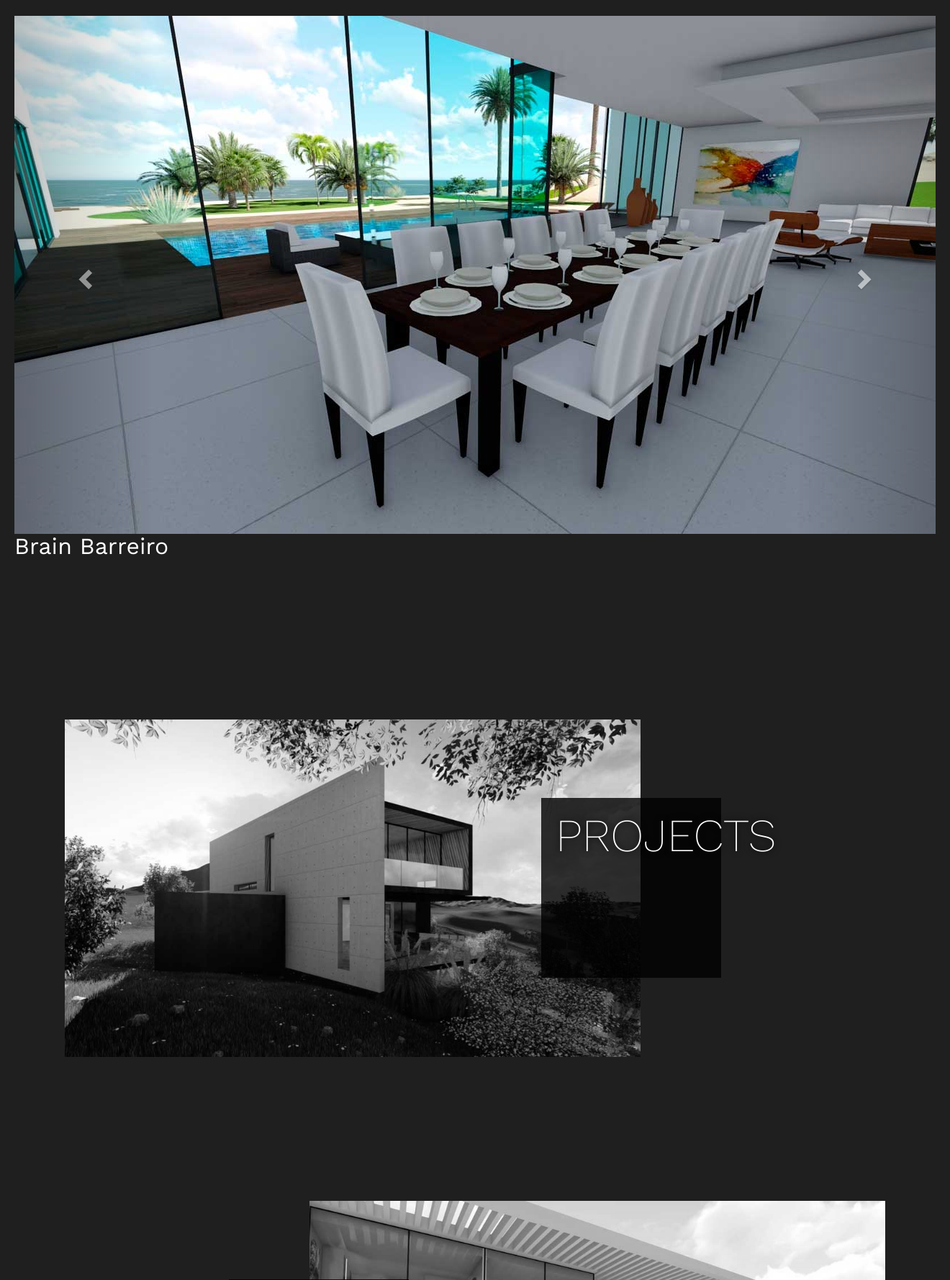
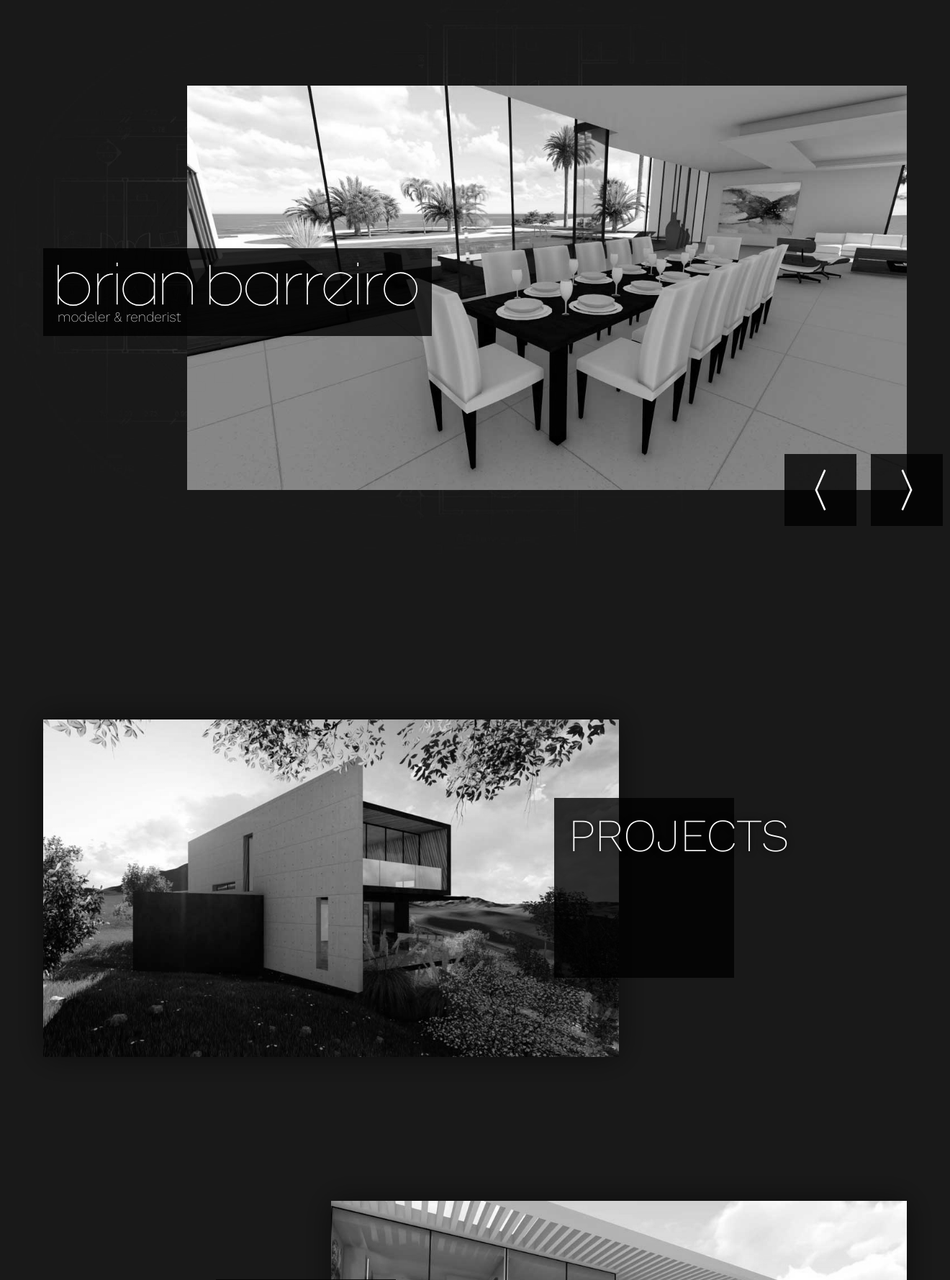
Before and after one commit to wilmer2000/brianbarreiro.com, a PHP site: page /static/index.html in a window 1320 px wide. Shown: the top 1779 px of the page at 72% size. Run offline with PHP 8.4, Linux system fonts and the light colour scheme.

Commit message:
added new design

```diff
--- a/static/css/styles.css
+++ b/static/css/styles.css
@@ -8,7 +8,7 @@
     box-sizing: border-box;
     color: #FFF;
 }
-html, body {background: #1f1f1f;}
+html, body {background: #191919;}
 a {text-decoration: none;color: inherit;}
 a:hover,a:visited,a:active,a:focus{text-decoration: none;}
 
@@ -76,10 +76,57 @@ header {
 section.home {
     height: 100vh;
     width: 100%;
+    background: url(../img/back-home.jpg) no-repeat center;
+    background-size: cover;
 }
 section.home .flex-center {
     height: 100vh;
     width: 100%;
+    max-width: 1200px;
+    margin: 0 auto;
+    position: relative;
+}
+section.home .flex-center h1 {
+    position: absolute;
+    top: 50%;
+    background: rgba(0,0,0,0.8);
+    padding: 20px;
+    margin-top: -55px;
+}
+section.home .flex-center h1 span {
+    text-transform: lowercase;
+    display: block;
+    font-size: 0.6em;
+    vertical-align: middle;
+    margin-top: 5px;
+    margin-bottom: -4px;
+}
+#slide-home.carousel {
+    margin-left: 200px;
+}
+#slide-home.carousel .carousel-inner img {filter: grayscale(100%);}
+#slide-home .carousel-control {
+    background: rgba(0, 0, 0, 0.8);
+    height: 100px;
+    width: 100px;
+    opacity: 1;
+    line-height: 1;
+    top: initial;
+    bottom: -50px;
+    padding: 20px;
+}
+#slide-home .carousel-control img {
+    display: block;
+    margin: 0 auto;
+    height: 100%;
+    width: auto;
+}
+#slide-home .carousel-control.left {
+    left: initial;
+    right: 70px;
+}
+#slide-home .carousel-control.right {
+    right: -50px;
 }
 
 /* WORK */
@@ -88,7 +135,10 @@ section.works img {
     height: auto;
     display: block;
 }
-.flex-grid.works {}
+.flex-grid.works {
+    margin: 0 auto;
+    max-width: 1200px;
+}
 .flex-grid.works .flex-items {
     margin: 200px 0;
 }
@@ -100,7 +150,7 @@ section.works img {
     height: auto;
     margin-left: auto;
     filter: grayscale(100%);
-    -webkit-filter: grayscale(100%);
+    box-shadow: 0 0 40px 0px rgba(0, 0, 0, 0.5);
 }
 .flex-grid.works .flex-items .work-item h2{
     position: absolute;
--- a/static/index.html
+++ b/static/index.html
@@ -52,21 +52,22 @@
                 </div>
               </div>
               <a class="left carousel-control" href="#slide-home" role="button" data-slide="prev">
-                <span class="glyphicon glyphicon-chevron-left" aria-hidden="true"></span>
-                <span class="sr-only">Previous</span>
+                <img src="./img/arrow-left.svg" alt="">
               </a>
               <a class="right carousel-control" href="#slide-home" role="button" data-slide="next">
-                <span class="glyphicon glyphicon-chevron-right" aria-hidden="true"></span>
-                <span class="sr-only">Next</span>
+                <img src="./img/arrow-right.svg" alt="">
               </a>
             </div>
-            <h1>Brain Barreiro</h1>
+            <h1>
+              <img src="./img/text_logo.svg" alt="Brain Barreiro">
+              <span>Modeler & renderist</span>
+            </h1>
           </div>
         </div>
       </section>
 
       <section class="works">
-        <div class="flex-grid works container">
+        <div class="flex-grid works">
           <div class="flex-items">
             <div class="work-item">
               <img src="./img/projects-render.jpg" alt="">
```
Also changed, not shown: static/img/arrow-left.svg (added), static/img/arrow-right.svg (added), static/img/back-home.jpg (added), static/img/text_logo.svg (added).
